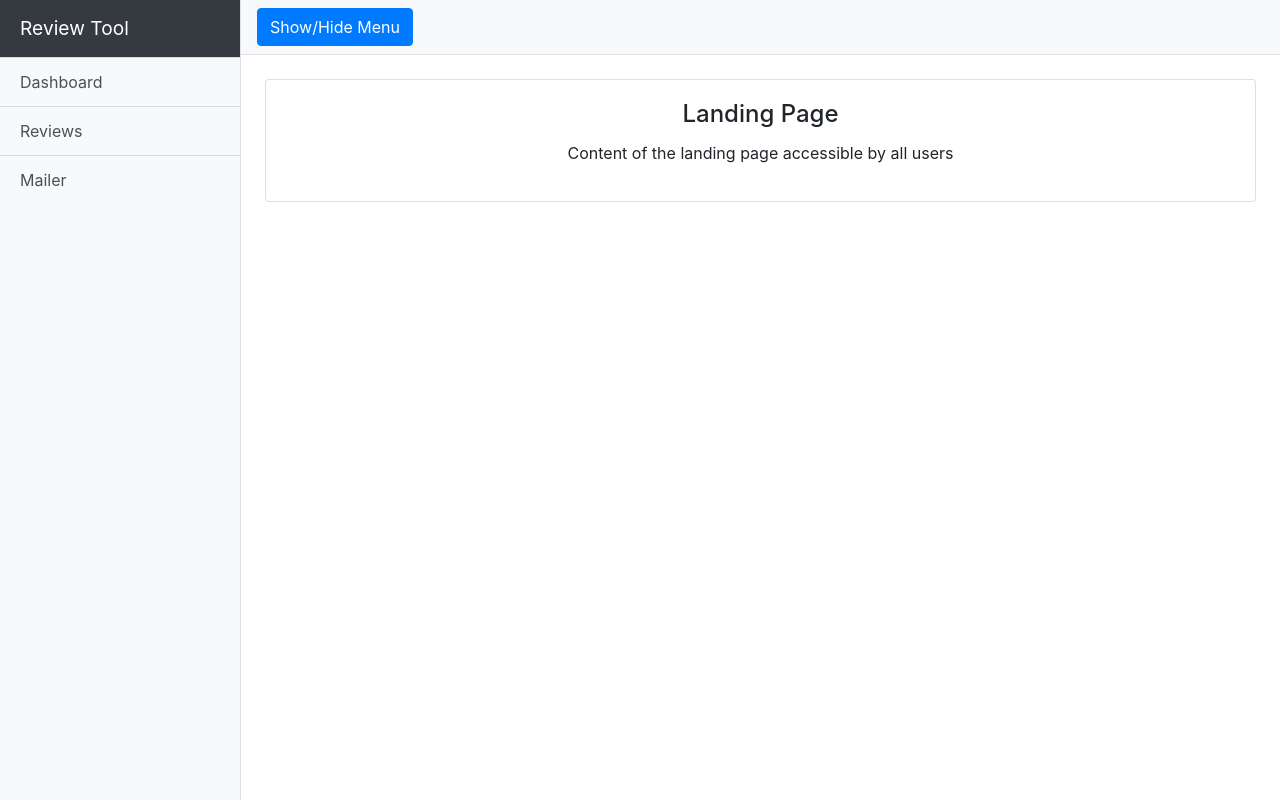
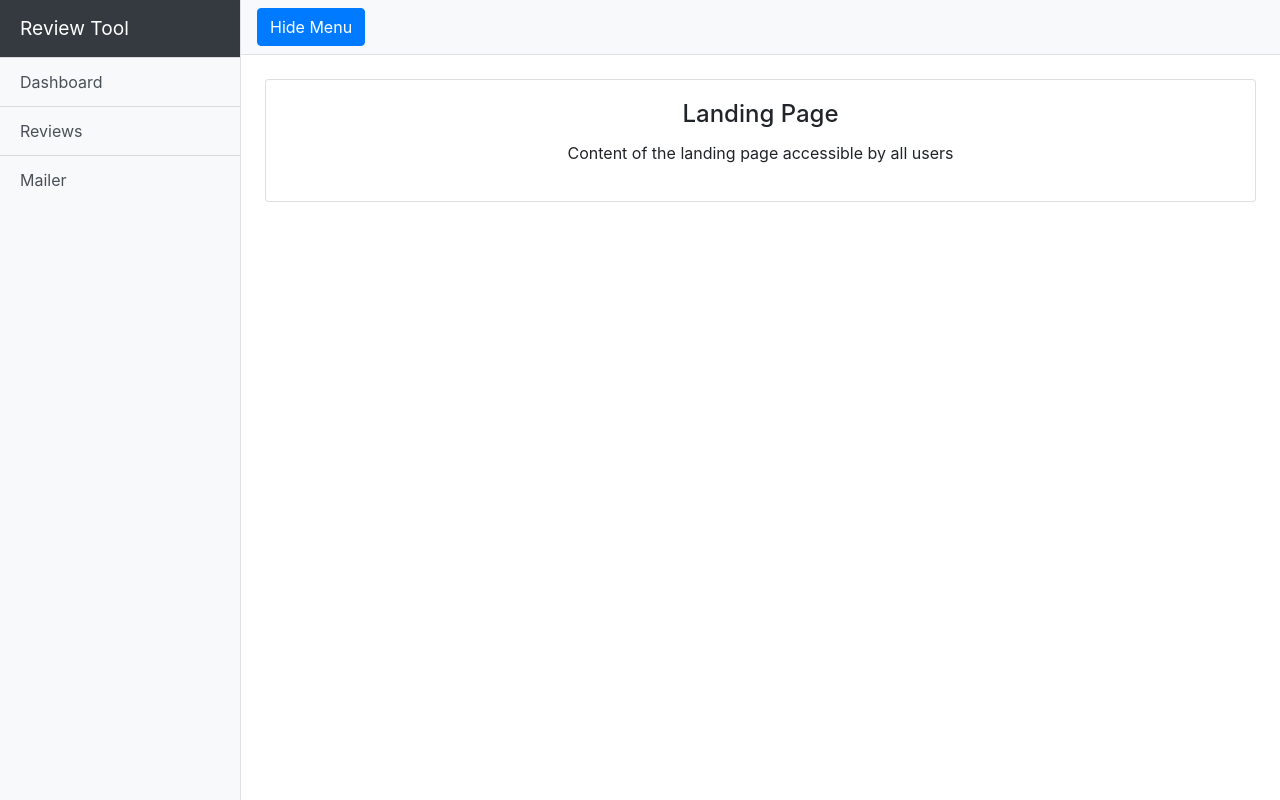
Before and after one commit to VitaliyBulyma/FileUploadSendEmail, a React (Create React App) app in the folder client/: page / in a window 1280 px wide. Built offline with nearby package versions, Linux system fonts and the light colour scheme; no server answers.

Commit message:
btn toggle added

```diff
--- a/client/src/components/Nav.js
+++ b/client/src/components/Nav.js
@@ -33,11 +33,17 @@ class Nav extends Component {
   render(){
     function toggleNav (){
       document.getElementById("wrapper").classList.toggle("toggled");
+      if(document.getElementById("wrapper").classList.value === "d-flex"){
+        document.getElementById("menu-toggle").innerText="Hide Menu";
+      }else{
+        document.getElementById("menu-toggle").innerText="Show Menu";
+      }
+
     }
 
     return (
       <nav className="navbar navbar-expand-lg navbar-light bg-light border-bottom mb-2">
-      <button className="btn btn-primary" onClick={toggleNav} id="menu-toggle">Show/Hide Menu</button>
+      <button className="btn btn-primary" onClick={toggleNav} id="menu-toggle">Hide Menu</button>
 
       <button className="navbar-toggler" type="button" data-toggle="collapse" data-target="#navbarSupportedContent" aria-controls="navbarSupportedContent" aria-expanded="false" aria-label="Toggle navigation">
         <span className="navbar-toggler-icon"></span>
```
